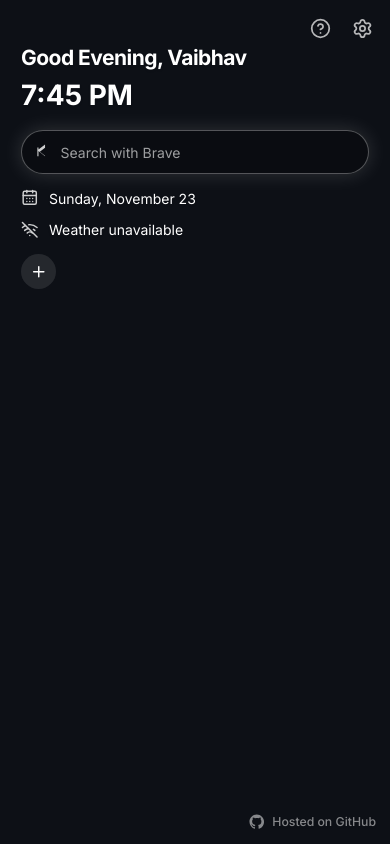
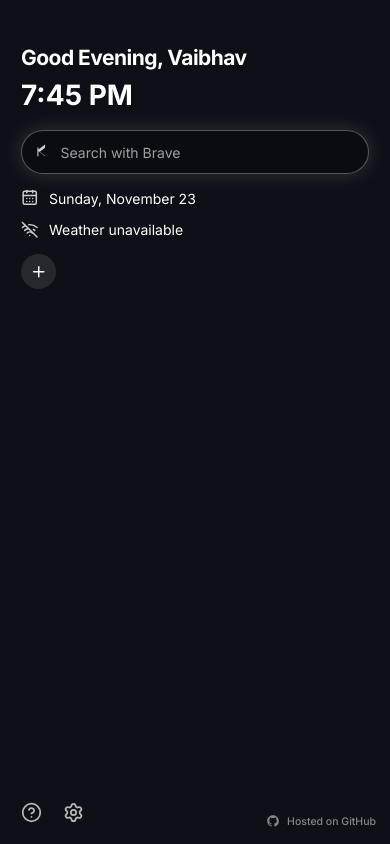
Before and after one commit to vaibhavrocxx/Browser-Homepage, a plain HTML site: page index.html in a window 390 px wide. Drawn offline with nearby package versions, Linux system fonts and the light colour scheme; no server answers.

Commit message:
Update index.html

```diff
--- a/index.html
+++ b/index.html
@@ -183,16 +183,37 @@
           padding: 0.75rem !important;
         }
 
-        /* Stack footer on mobile */
+        /* Move top icons to bottom left on mobile */
+        .fixed.top-3 {
+          top: auto !important;
+          bottom: 1rem !important;
+          right: auto !important;
+          left: 1rem !important;
+        }
+
+        .fixed.top-3 button {
+          padding: 0.5rem !important;
+        }
+
+        .fixed.top-3 button i {
+          width: 1.25rem !important;
+          height: 1.25rem !important;
+        }
+
+        /* Stack footer on mobile and make smaller */
         footer {
           bottom: 1rem !important;
           right: 1rem !important;
+          font-size: 0.75rem !important;
         }
 
-        /* Top icons better positioned */
-        .fixed.top-4.right-4 {
-          top: 1rem !important;
-          right: 1rem !important;
+        footer svg {
+          width: 1rem !important;
+          height: 1rem !important;
+        }
+
+        footer span {
+          font-size: 0.75rem !important;
         }
       }
 
```
